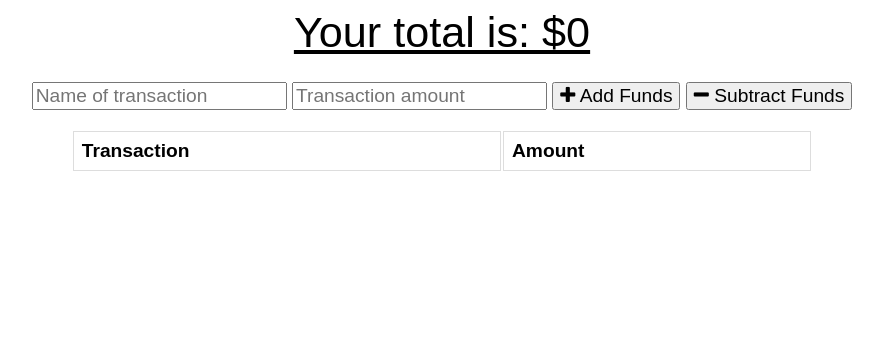
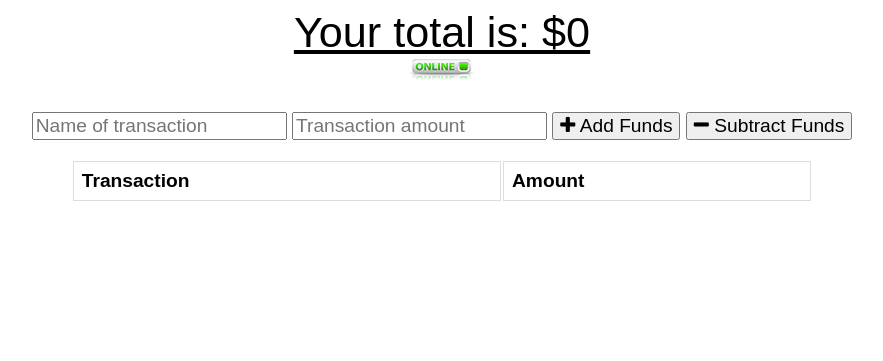
Before and after one commit to Litabeach/Budget-Anywhere, a website: page public/index.html in a window 1280 px wide. Shown: the whole page, without its empty margins (198-1081 px from the left). Drawn offline with nearby package versions, Linux system fonts and the light colour scheme; no server answers.

Commit message:
added online/offline button

```diff
--- a/public/index.html
+++ b/public/index.html
@@ -17,6 +17,7 @@
     <div class="total">
       <div class="total">Your total is: $<span id="total">0</span></div>
     </div>
+    <div style="float:center"><img  id="onlineStatus" src="images/offline_button.png"></div>
 
     <div class="form">
       <input type="text" id="t-name" placeholder="Name of transaction" />
```
